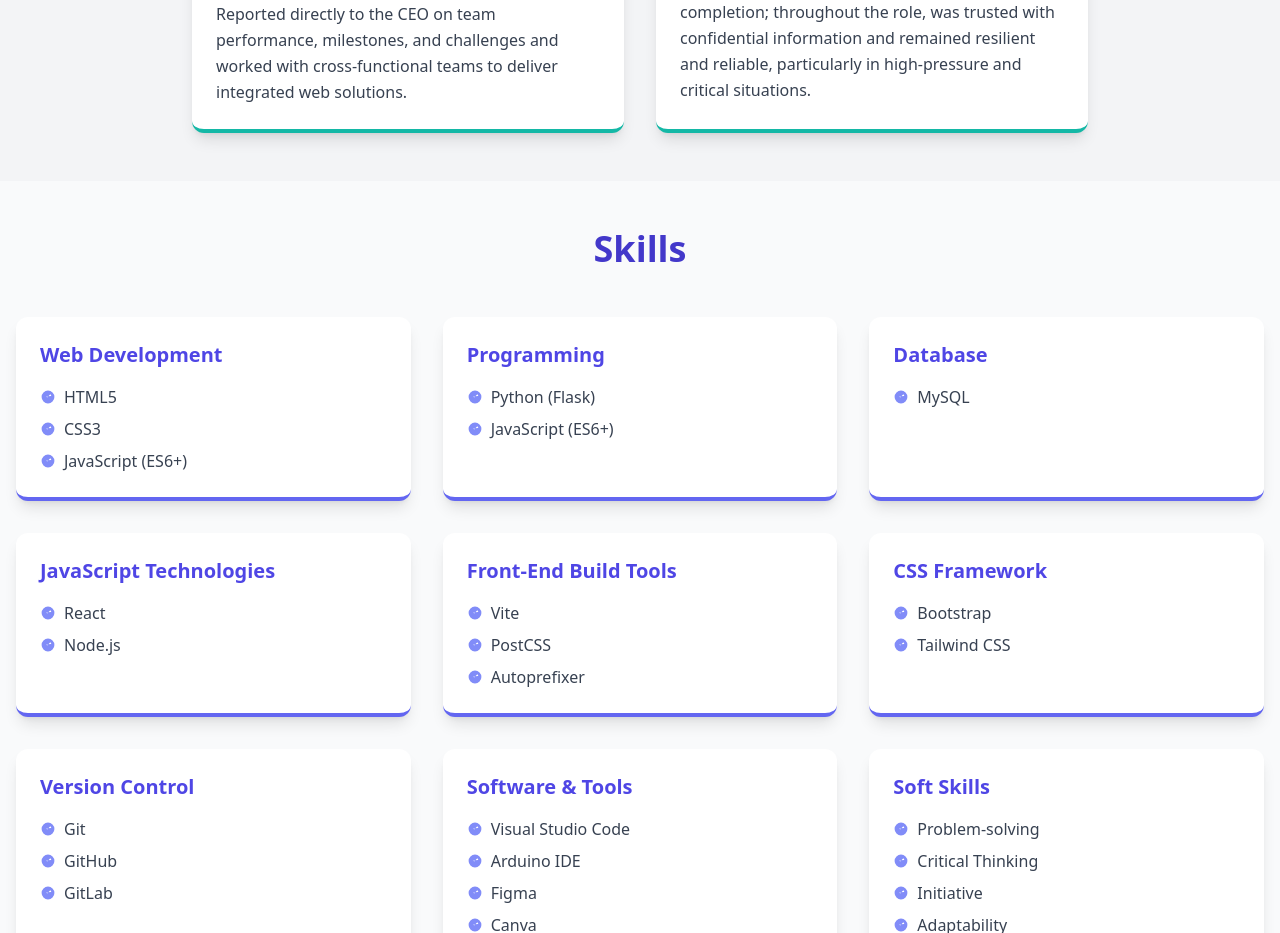
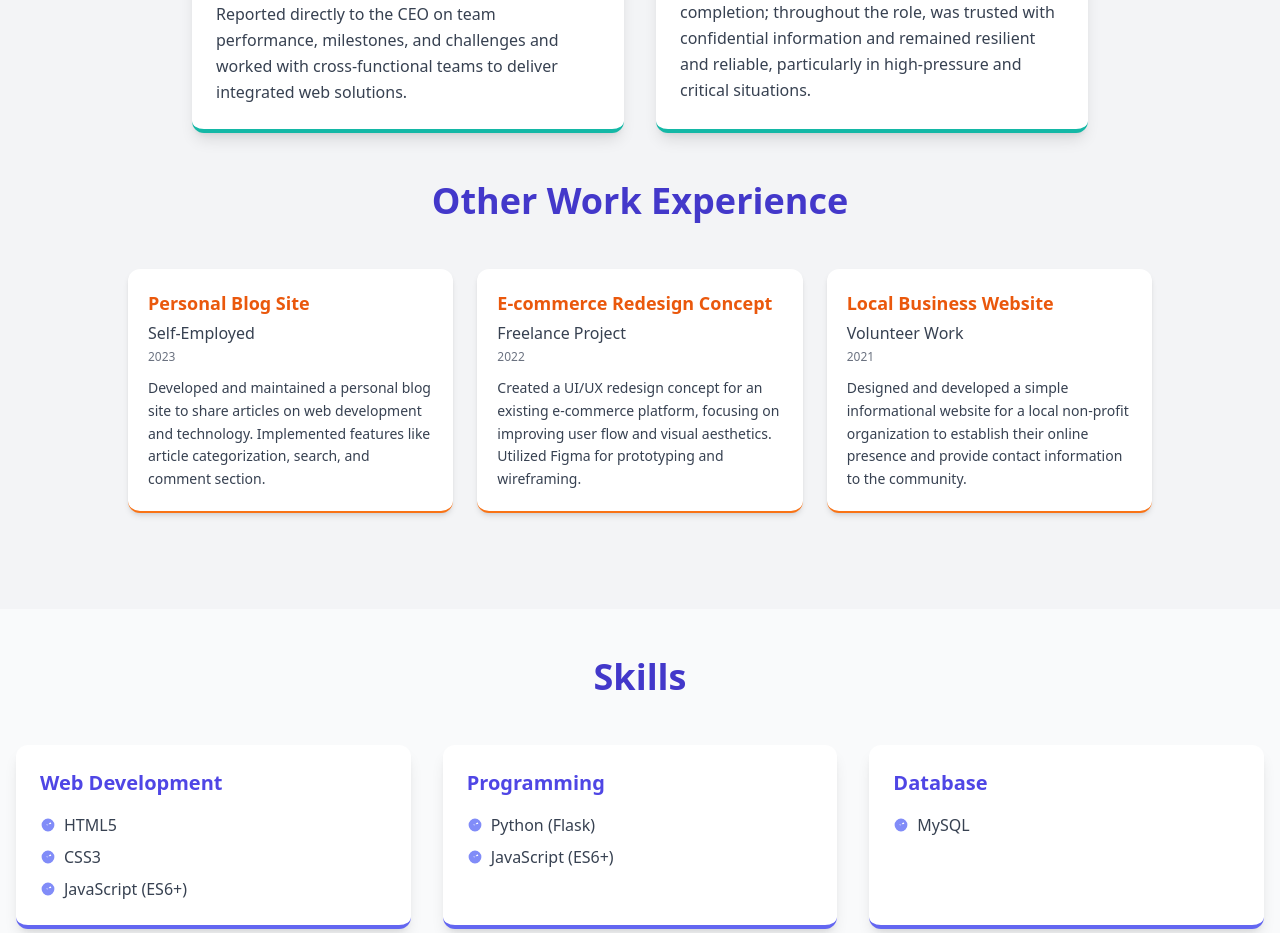
Before and after one commit to vnclrd/vnclrd-portfolio, a React (Vite) app: page / in a window 1280 px wide. Shown: the part 1561-2494 px from the top of the page. Built offline with nearby package versions, Linux system fonts and the light colour scheme.

Commit message:
Added other work experience

```diff
--- a/src/App.jsx
+++ b/src/App.jsx
@@ -3,23 +3,23 @@
 const App = () => {
   const [isMenuOpen, setIsMenuOpen] = useState(false);
   const [showScrollToTop, setShowScrollToTop] = useState(false);
+  const projectsContainerRef = useRef(null);
   const certificationsContainerRef = useRef(null);
-  const projectsContainerRef = useRef(null);
+  const otherWorkExperienceRef = useRef(null);
 
   const [isDragging, setIsDragging] = useState(false);
   const [startX, setStartX] = useState(0);
   const [scrollLeftStart, setScrollLeftStart] = useState(0);
-
-  // Refs for Certifications carousel automatic scrolling
-  const certScrollIntervalRef = useRef(null);
-  const certScrollDirectionRef = useRef('forward'); // 'forward' or 'backward'
-  const certScrollPausedRef = useRef(false); // To temporarily pause auto-scroll (e.g., on manual scroll)
 
   // Refs for Projects carousel automatic scrolling
   const projectScrollIntervalRef = useRef(null);
   const projectScrollDirectionRef = useRef('forward'); // 'forward' or 'backward'
   const projectScrollPausedRef = useRef(false); // To temporarily pause auto-scroll (e.e., on manual scroll)
 
+  // Refs for Certifications carousel automatic scrolling
+  const certScrollIntervalRef = useRef(null);
+  const certScrollDirectionRef = useRef('forward'); // 'forward' or 'backward'
+  const certScrollPausedRef = useRef(false); // To temporarily pause auto-scroll (e.g., on manual scroll)
 
   const [isDarkMode, setIsDarkMode] = useState(false);
 
@@ -290,6 +290,25 @@
     container.scrollLeft = scrollLeftStart - walk;
   };
 
+  const scrollOtherWorksLeft = () => {
+    const container = otherWorksContainerRef.current;
+    if (!container) return;
+
+    const card = container.querySelector('[data-other-card]');
+    const cardWidth = card?.offsetWidth || 300;
+    const gap = 24;
+    container.scrollBy({ left: -(cardWidth + gap), behavior: 'smooth' });
+  };
+
+  const scrollOtherWorksRight = () => {
+    const container = otherWorksContainerRef.current;
+    if (!container) return;
+
+    const card = container.querySelector('[data-other-card]');
+    const cardWidth = card?.offsetWidth || 300;
+    const gap = 24;
+    container.scrollBy({ left: cardWidth + gap, behavior: 'smooth' });
+  };
 
   // Effect for Certifications Carousel
   useEffect(() => {
@@ -436,6 +455,30 @@
       years: 'June 2023 - October 2024',
       description: 'Developed and designed user-facing features, applying logical reasoning to effectively solve problems, while consistently demonstrating initiative, a strong work ethic, and timely task completion; throughout the role, was trusted with confidential information and remained resilient and reliable, particularly in high-pressure and critical situations.'
     }
+  ];
+
+  const otherWorks = [
+    {
+      id: 'other-1',
+      title: 'Personal Blog Site',
+      company: 'Self-Employed',
+      years: '2023',
+      description: 'Developed and maintained a personal blog site to share articles on web development and technology. Implemented features like article categorization, search, and comment section.',
+    },
+    {
+      id: 'other-2',
+      title: 'E-commerce Redesign Concept',
+      company: 'Freelance Project',
+      years: '2022',
+      description: 'Created a UI/UX redesign concept for an existing e-commerce platform, focusing on improving user flow and visual aesthetics. Utilized Figma for prototyping and wireframing.',
+    },
+    {
+      id: 'other-3',
+      title: 'Local Business Website',
+      company: 'Volunteer Work',
+      years: '2021',
+      description: 'Designed and developed a simple informational website for a local non-profit organization to establish their online presence and provide contact information to the community.',
+    },
   ];
 
   const education = [
@@ -708,6 +751,23 @@
               </div>
             ))}
           </div>
+
+          {/* Other Work Experience Section - Now nested inside Work Experience */}
+          <div className={`py-12 md:py-12`}>
+            <h2 className={`text-3xl md:text-4xl font-bold text-center mb-12 ${isDarkMode ? 'text-white' : 'text-indigo-700'}`}>
+              Other Work Experience
+            </h2>
+            <div className="grid grid-cols-1 md:grid-cols-3 gap-6 max-w-5xl mx-auto">
+              {otherWorks.map((work) => (
+                <div key={work.id} className={`p-5 rounded-xl shadow-md border-b-2 border-orange-500 hover:shadow-lg transition duration-300 transform hover:-translate-y-0.5 ${isDarkMode ? 'bg-gray-800 text-gray-200' : 'bg-white text-gray-800'}`}>
+                  <h3 className={`text-lg font-semibold mb-1 ${isDarkMode ? 'text-orange-400' : 'text-orange-600'}`}>{work.title}</h3>
+                  <p className={`${isDarkMode ? 'text-gray-300' : 'text-gray-700'} text-base mb-1`}>{work.company}</p>
+                  <p className={`${isDarkMode ? 'text-gray-400' : 'text-gray-500'} text-xs mb-3`}>{work.years}</p>
+                  <p className={`${isDarkMode ? 'text-gray-300' : 'text-gray-700'} leading-relaxed text-sm`}>{work.description}</p>
+                </div>
+              ))}
+            </div>
+          </div>
         </div>
       </section>
 
```
